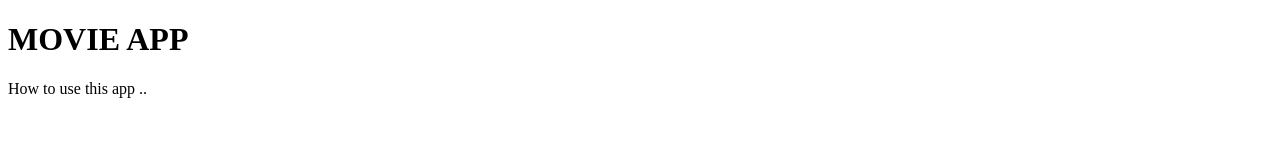
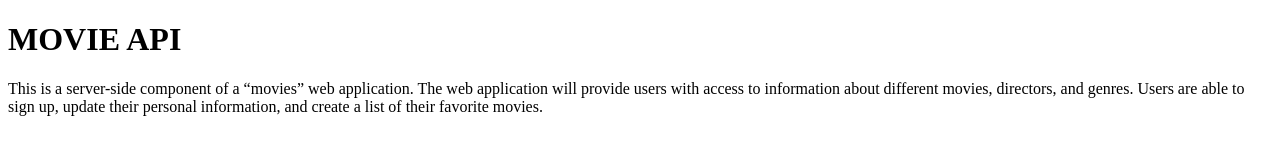
Before and after one commit to KlausWehner/03movie_api, a plain HTML site: page documentation.html in a window 1280 px wide. Drawn offline with Linux system fonts and the light colour scheme.

Commit message:
added some text

```diff
--- a/documentation.html
+++ b/documentation.html
@@ -9,9 +9,9 @@
 
 
   <body>
-<h1>MOVIE APP</h1>
+<h1>MOVIE API</h1>
 
-<p>How to use this app ..</p>
+<p>This is a server-side component of a “movies” web application. The web application will provide users with access to information about different movies, directors, and genres. Users are able to sign up, update their personal information, and create a list of their favorite movies.</p>
 
   </body>
 
```
